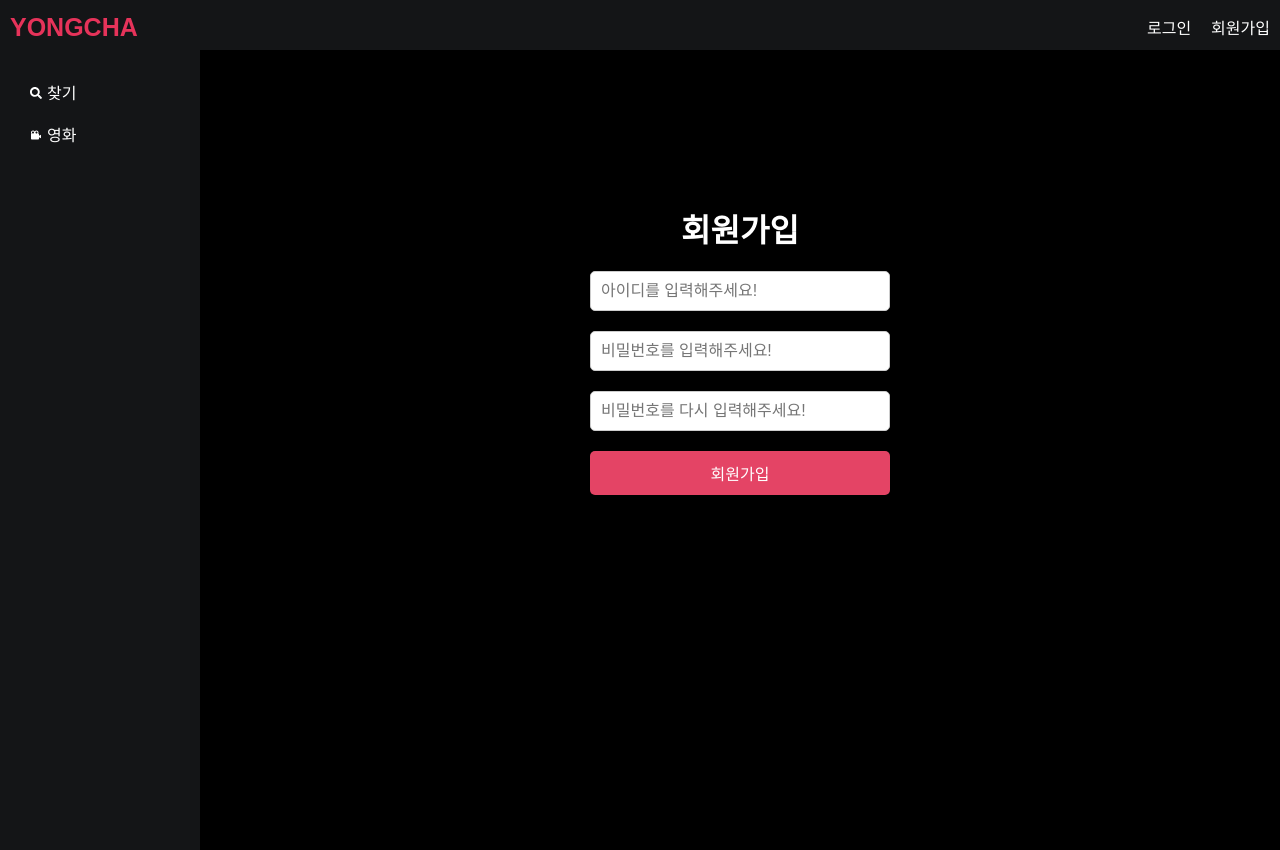
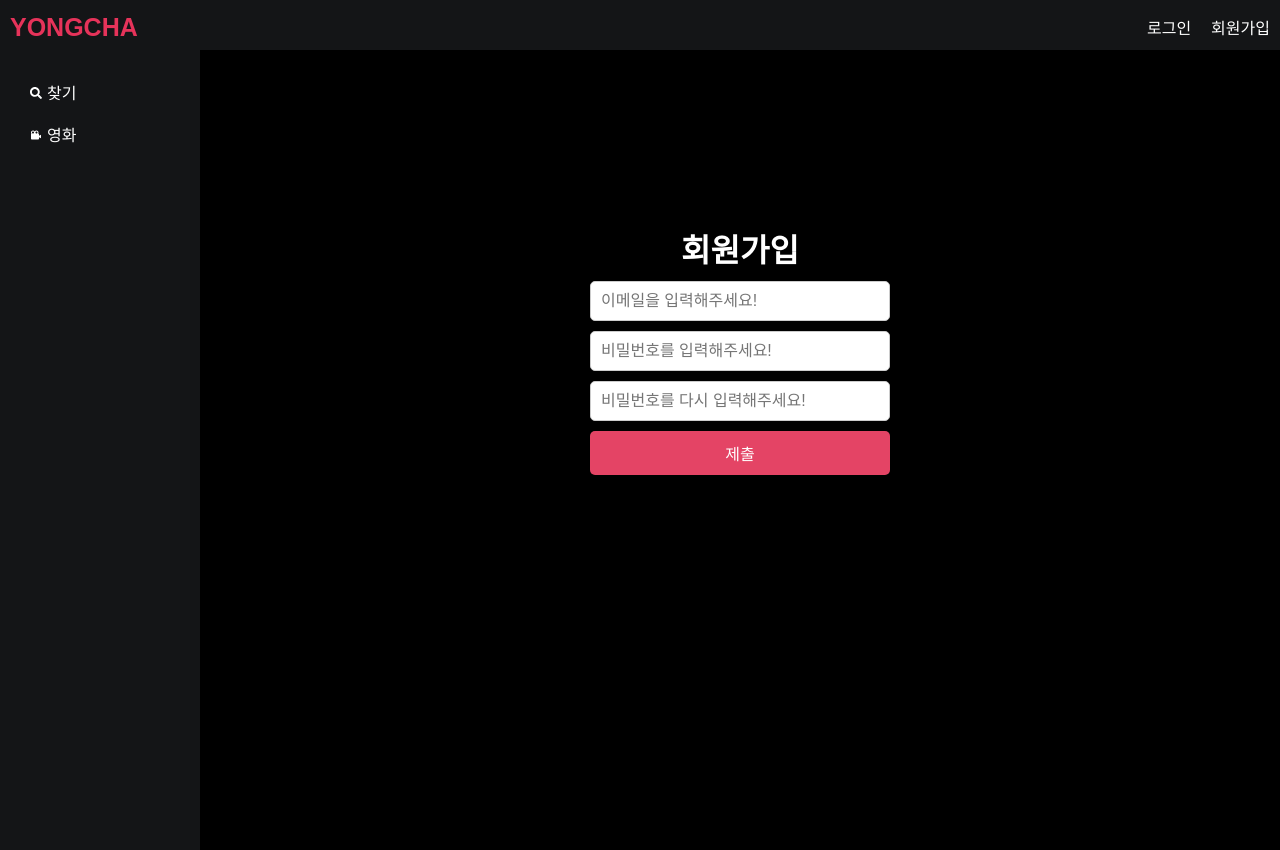
Before and after one commit to ToDoToday/Umc-Note, a React (Vite) app: page /signup in a window 1280 px wide. Built offline with nearby package versions, Linux system fonts and the light colour scheme.

Commit message:
회원가입 페이지까지 구현완료

```diff
--- a/src/page/LoginPage.jsx
+++ b/src/page/LoginPage.jsx
@@ -46,7 +46,7 @@ const CustomH1 = styled.h1`
 const CustomContainer = styled.div`
     display: flex;
     flex-direction: column;
-    gap: 20px;
+    gap: 10px;
     align-items: flex-start;
     margin-bottom: 200px;
 `;
--- a/src/page/SignupPage.jsx
+++ b/src/page/SignupPage.jsx
@@ -1,22 +1,36 @@
+import CustomButton from "../components/CustomButton";
 import styled from "styled-components";
-import ControlledInputId from "../components/ControlledInputId";
-import ControlledInputPass from "../components/ControlledInputPass";
-import CustomButton from "../components/CustomButton";
-import ControlledInputPassAgain from "../components/ControlledInputPassAgain";
+import useForm from "../hooks/use-form";
+import { validateSignup } from "../utils/vaildate";
 
 const SignupPage = () => {
+    const signup = useForm({
+        initialValue: {
+            email: '',
+            password: '',
+            PasswordCheck: ''
+        },
+        validate: validateSignup // 가입 유효성 검사 함수
+    });
+
     return (
         <Background>
             <CustomContainer>
                 <CustomH1>회원가입</CustomH1>
-                <ControlledInputId>아이디</ControlledInputId>
-                <ControlledInputPass>비밀번호</ControlledInputPass>
-                <ControlledInputPassAgain>다시</ControlledInputPassAgain>
-                <CustomButton>회원가입</CustomButton>
+                <StyledInput type={'email'} placeholder={'이메일을 입력해주세요!'} {...signup.getTextInputProps('email')} />
+                {signup.touched.email && signup.errors.email && <ErrorText>{signup.errors.email}</ErrorText>}
+
+                <StyledInput type={'password'} placeholder={'비밀번호를 입력해주세요!'} {...signup.getTextInputProps('password')} />
+                {signup.touched.password && signup.errors.password && <ErrorText>{signup.errors.password}</ErrorText>}
+
+                <StyledInput type={'password'} placeholder={'비밀번호를 다시 입력해주세요!'} {...signup.getTextInputProps('PasswordCheck')} />
+                {signup.touched.PasswordCheck && signup.errors.PasswordCheck && <ErrorText>{signup.errors.PasswordCheck}</ErrorText>}
+
+                <CustomButton>제출</CustomButton>
             </CustomContainer>
         </Background>
     );
-}
+};
 
 export default SignupPage;
 
@@ -31,16 +45,35 @@ const Background = styled.div`
 `;
 
 const CustomH1 = styled.h1`
-    width:100%;
-    text-align:center;
+    width: 100%;
+    text-align: center;
     color: white;
-
 `;
 
 const CustomContainer = styled.div`
     display: flex;
     flex-direction: column;
-    gap: 20px;
+    gap: 10px;
     align-items: flex-start;
-    margin-bottom:200px;
+    margin-bottom: 200px;
+
 `;
+
+
+const StyledInput = styled.input`
+    padding: 10px;
+    border: 1px solid #ccc;
+    border-radius: 5px;
+    width: 300px;
+    font-size: 16px;
+
+    &:focus {
+        border-color: #66afe9;
+        outline: none;
+    }
+`;
+
+const ErrorText = styled.h1`
+    color: red;
+    font-size: 12px;
+`;
--- a/src/utils/vaildate.js
+++ b/src/utils/vaildate.js
@@ -6,13 +6,18 @@ function validateUser(values) {
         password: '',
     };
 
-
-    if (!emailPattern.test(values.email)) {
+    if (!values.email) {
+        errors.email = '이메일을 반드시 입력해주세요.';
+    } else if (!emailPattern.test(values.email)) {
         errors.email = '올바른 이메일 형식이 아닙니다. 다시 확인해주세요!';
     }
 
-    if (values.password.length < 8 || values.password.length > 16) {
-        errors.password = '비밀번호는 8~16자 사이로 입력해주세요!';
+    if (!values.password) {
+        errors.password = '비밀번호도 쫌.';
+    } else if (values.password.length < 8) {
+        errors.password = '비밀번호는 8자 이상이어야 합니다.';
+    } else if (values.password.length > 16) {
+        errors.password = '비밀번호는 16자 이하여야 합니다.';
     }
 
     return errors;
@@ -22,4 +27,17 @@ function validateLogin(values) {
     return validateUser(values);
 }
 
-export { validateLogin };
+function validateSignup(values) {
+    const errors = validateUser(values); // 이메일과 비밀번호 검증
+
+    // 추가적인 검증 로직 (비밀번호 확인)
+    if (!values.PasswordCheck) {
+        errors.PasswordCheck = '비밀번호 검증 또한 필수 입력 요소입니다.';
+    } else if (values.password !== values.PasswordCheck) {
+        errors.PasswordCheck = '비밀번호가 일치하지 않습니다!';
+    }
+
+    return errors;
+}
+
+export { validateLogin, validateSignup };
```
